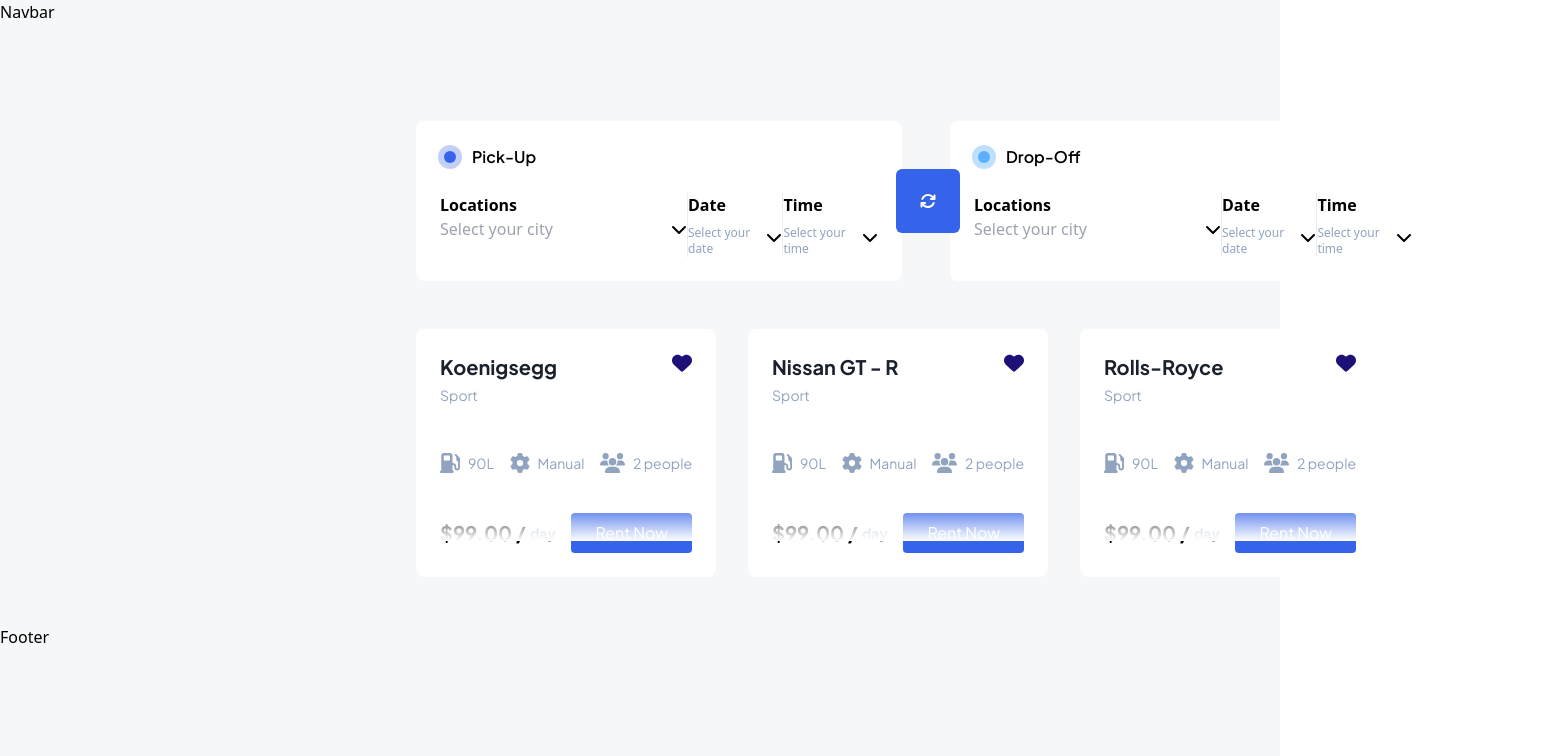
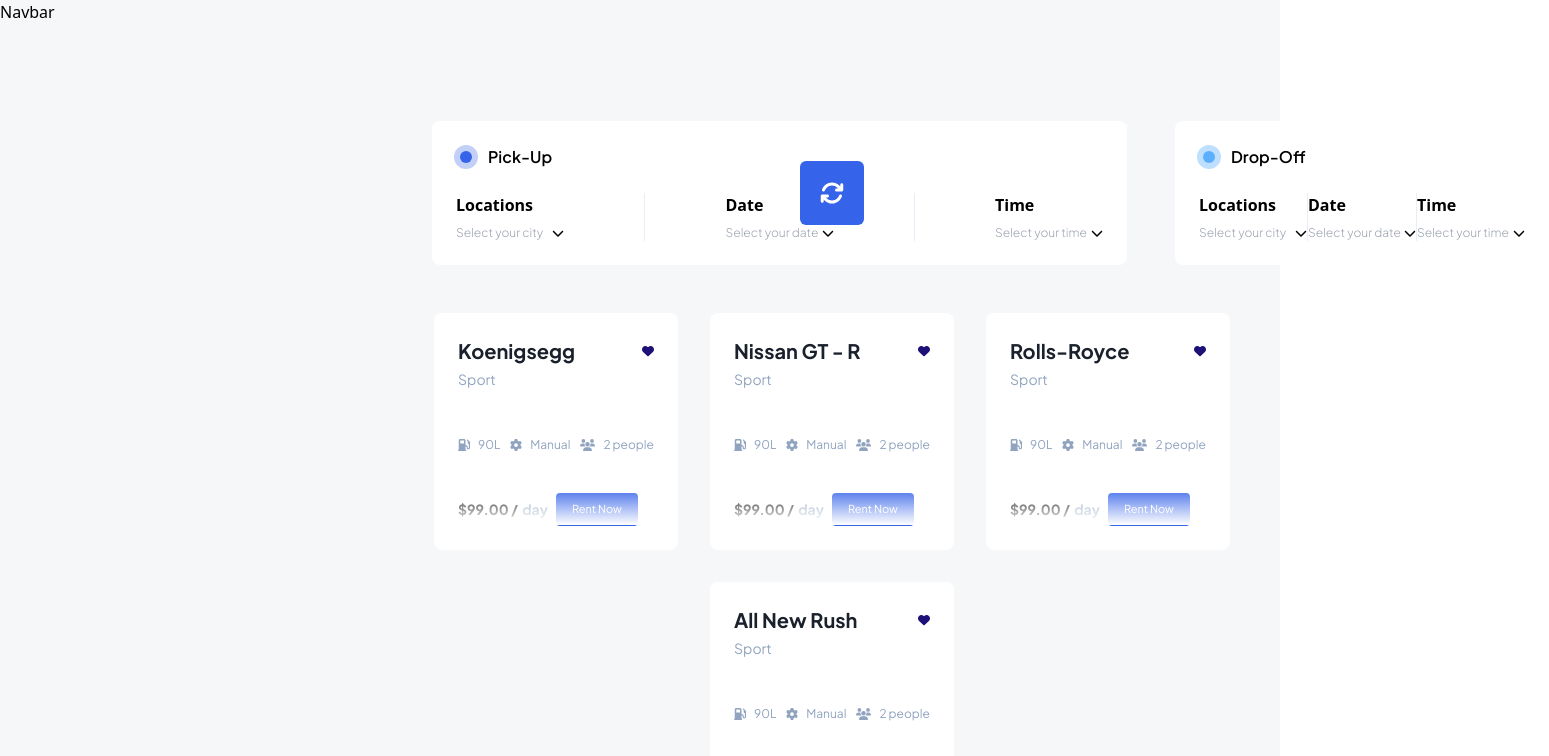
Before and after one commit to AdrienBelhomme/car, a Next.js app: page /category in a window 1280 px wide. Shown: the top 756 px of the page, 1549 px wide, since content can reach past the window. Built offline with nearby package versions, Linux system fonts and the light colour scheme.

Commit message:
adjust responsiveness for CarCard and Picker

```diff
--- a/assets/index.js
+++ b/assets/index.js
@@ -1,5 +1,6 @@
 import koenigsegg from './Koenigsegg.png';
 import nissan from './Nissan GT - R.png';
 import rollsRoyce from './Rolls-Royce.png';
+import allNewRush from './Rolls-Royce.png';
 
-export default { koenigsegg, nissan, rollsRoyce };
+export default { koenigsegg, nissan, rollsRoyce, allNewRush };
--- a/components/Button.jsx
+++ b/components/Button.jsx
@@ -2,7 +2,7 @@ const Button = ({ text = 'button', bgColor = 'bg-btn-blue', color = 'text-white'
   <button
     onClick={handleClick}
     type="button"
-    className={`${bgColor} flex font-jakarta ${color} px-6 justify-center items-center rounded py-2 dark:text-white`}
+    className={`${bgColor} flex font-jakarta ${color} px-4 justify-center items-center rounded py-2 dark:text-white`}
   >
     {text}
   </button>
--- a/components/CarCard.jsx
+++ b/components/CarCard.jsx
@@ -21,7 +21,7 @@ const CarCard = ({ image = images.nissan, model = 'Model', category = 'Sport', g
   ];
 
   return (
-    <div className="w-full md:w-300 bg-white rounded-lg p-6">
+    <div className="w-full bg-white rounded-lg p-6 lg:w-200 xl:w-244 mid-xl:w-244">
       <div className="flex justify-between">
         <div className="title">
           <h2 className="text-xl text-secondinary-default font-bold mb-1 font-jakarta">{model}</h2>
@@ -30,7 +30,7 @@ const CarCard = ({ image = images.nissan, model = 'Model', category = 'Sport', g
         <div className="heart cursor-pointer" onClick={emptyHeart}>
           <FontAwesomeIcon
             icon={faHeart}
-            className={`h-5 ${isFavorite ? 'text-error-default' : 'text-dark-900 dark:text-white'}`}
+            className={`h-5 ${isFavorite ? 'text-error-default' : 'text-dark-900 dark:text-white'} xl:h-3 2xl:h-5`}
           />
         </div>
       </div>
@@ -44,8 +44,8 @@ const CarCard = ({ image = images.nissan, model = 'Model', category = 'Sport', g
           {iconList.map((icon, index) => (
             <div key={index} className="flex mx-0 my-2 md:my-0">
               <div className="icon flex items-center">
-                <FontAwesomeIcon icon={icon.icon} className="text-secondinary-light-300 h-5" />
-                <p className="ml-2 text-secondinary-light-300 text-sm font-jakarta">{icon.name}</p>
+                <FontAwesomeIcon icon={icon.icon} className="text-secondinary-light-300 h-5 xl:h-3" />
+                <p className="ml-2 text-secondinary-light-300 text-sm xl:text-xs font-jakarta">{icon.name}</p>
               </div>
             </div>
           ))}
@@ -54,12 +54,12 @@ const CarCard = ({ image = images.nissan, model = 'Model', category = 'Sport', g
 
       <div className="flex items-center mt-10 justify-between">
         <div className="price">
-          <div className="flex items-center text-xl font-jakarta font-bold">
+          <div className="flex items-center text-xl font-jakarta font-bold xl:text-sm">
             <p>${price} /</p>
             <p className="text-secondinary-light-300 text-sm ml-1 font-jakarta">day</p>
           </div>
         </div>
-        <div className="button">
+        <div className="button xl:w-1/2 w-auto xl:text-[11px] 2xl:xl:text-[14px]">
           <Button text="Rent Now" />
         </div>
 
--- a/components/Picker.jsx
+++ b/components/Picker.jsx
@@ -23,7 +23,7 @@ const Picker = ({ isPickup }) => {
   console.log(state);
 
   return (
-    <div className="flex flex-col w-486 bg-white rounded-lg p-6">
+    <div className="flex flex-col  md:w-455 mid-xl:w-486 xl:w-695 2xl:w-1013 bg-white rounded-lg p-6">
       <div className="flex items-center mb-6">
         <span className={`rounded-full w-3 h-3 ${isPickup ? 'bg-btn-blue' : 'bg-drop-off'} mr-4 ml-1 ${isPickup ? 'shadow-dot-shadow' : 'shadow-drop-off-shad'}`} />
         <h4 className="font-jakarta font-semibold">{isPickup ? 'Pick-Up' : 'Drop-Off'}</h4>
@@ -31,32 +31,46 @@ const Picker = ({ isPickup }) => {
       <div className="flex justify-between">
         <div className="">
           <p className="font-bold">Locations</p>
-          <div className="flex items-center cursor-pointer">
-            {/* <label className="text-secondinary-light-300 text-xs mr-2 mt-2 font-light">Select your city</label> */}
+          <div className="flex items-center cursor-pointer mt-2">
             <input
+              className="text-secondinary-light-300 text-xs font-light w-24 font-jakarta"
               placeholder="Select your city"
               name="location"
               type="text"
               value={state.location}
               onChange={handleInputChange}
             />
-            <FontAwesomeIcon icon={faChevronDown} />
+            <FontAwesomeIcon icon={faChevronDown} className="w-3" />
           </div>
         </div>
         <div className="border-r border-picker" />
         <div>
           <p className="font-bold">Date</p>
-          <div className="flex items-center cursor-pointer">
-            <p className="text-secondinary-light-300 text-xs mr-2 mt-2 font-light">Select your date</p>
-            <FontAwesomeIcon icon={faChevronDown} />
+          <div className="flex items-center cursor-pointer mt-2">
+            <input
+              className="text-secondinary-light-300 text-xs font-light w-24 font-jakarta"
+              placeholder="Select your date"
+              name="date"
+              type="text"
+              value={state.date}
+              onChange={handleInputChange}
+            />
+            <FontAwesomeIcon icon={faChevronDown} className="w-3" />
           </div>
         </div>
         <div className="border-r border-picker" />
         <div className="">
           <p className="font-bold">Time</p>
-          <div className="flex items-center cursor-pointer">
-            <p className="text-secondinary-light-300 text-xs mr-2 mt-2 font-light">Select your time</p>
-            <FontAwesomeIcon icon={faChevronDown} />
+          <div className="flex items-center cursor-pointer mt-2">
+            <input
+              className="text-secondinary-light-300 text-xs font-light w-24 font-jakarta"
+              placeholder="Select your time"
+              name="time"
+              type="text"
+              value={state.time}
+              onChange={handleInputChange}
+            />
+            <FontAwesomeIcon icon={faChevronDown} className="w-3" />
           </div>
         </div>
       </div>
--- a/pages/category.js
+++ b/pages/category.js
@@ -7,27 +7,27 @@ import { CarCard, Picker } from '../components';
 import images from '../assets';
 
 const category = () => {
-  const carList = ['Koenigsegg', 'Nissan GT - R', 'Rolls-Royce'];
+  const carList = ['Koenigsegg', 'Nissan GT - R', 'Rolls-Royce', 'All New Rush'];
   const [isPickup, setIsPickup] = useState(true);
 
   const inversePicker = () => {
     console.log('lcik');
     return (
-      <div onClick={() => {}} className="flex bg-btn-blue rounded-md h-16 w-16 items-center cursor-pointer justify-center m-auto absolute inset-0">
-        <FontAwesomeIcon icon={faArrowsRotate} color="white" />
+      <div onClick={() => console.log('click!')} className="flex bg-btn-blue rounded-md h-16 w-16 items-center cursor-pointer justify-center m-auto absolute inset-0">
+        <FontAwesomeIcon icon={faArrowsRotate} color="white" className="h-6" />
       </div>
     );
   };
 
   return (
     <div className="ml-96 p-8">
-      <div className="flex relative w-64rem">
-        <div className="mr-12"><Picker isPickup /></div>
+      <div className="flex relative w-full">
+        <div className="mr-12 ml-4"><Picker isPickup /></div>
         {inversePicker()}
         <Picker isPickup={false} />
       </div>
 
-      <div className="flex mt-8 -ml-4">
+      <div className="flex mt-8 justify-center flex-wrap">
         {carList.map((model, index) => (
           <div key={index} className="m-4">
             <CarCard model={model} image={Object.values(images)[index].src} />
--- a/tailwind.config.js
+++ b/tailwind.config.js
@@ -70,11 +70,19 @@ module.exports = {
       },
       width: {
         215: '215px',
+        244: '244px',
+        297: '297px',
         300: '300px',
+        336: '336px',
         357: '357px',
+        389: '389px',
+        455: '455px',
         486: '486px',
         557: '557px',
+        695: '695px',
+        1013: '1013px',
         '64rem': '64rem',
+        '66rem': '66rem',
       },
       height: {
         300: '300px',
@@ -104,6 +112,12 @@ module.exports = {
         'dot-shadow': '0px 0px 0px 6px rgba(53, 99, 233, 0.3)',
         'drop-off-shad': '0px 0px 0px 6px rgba(92, 175, 252, 0.4)',
       },
+      screens: {
+        'mid-xl': '1440px',
+      },
+      fontSize: {
+        11: '11px',
+      },
     },
     fontFamily: {
       poppins: ['Poppins', 'sans-serif'],
```
